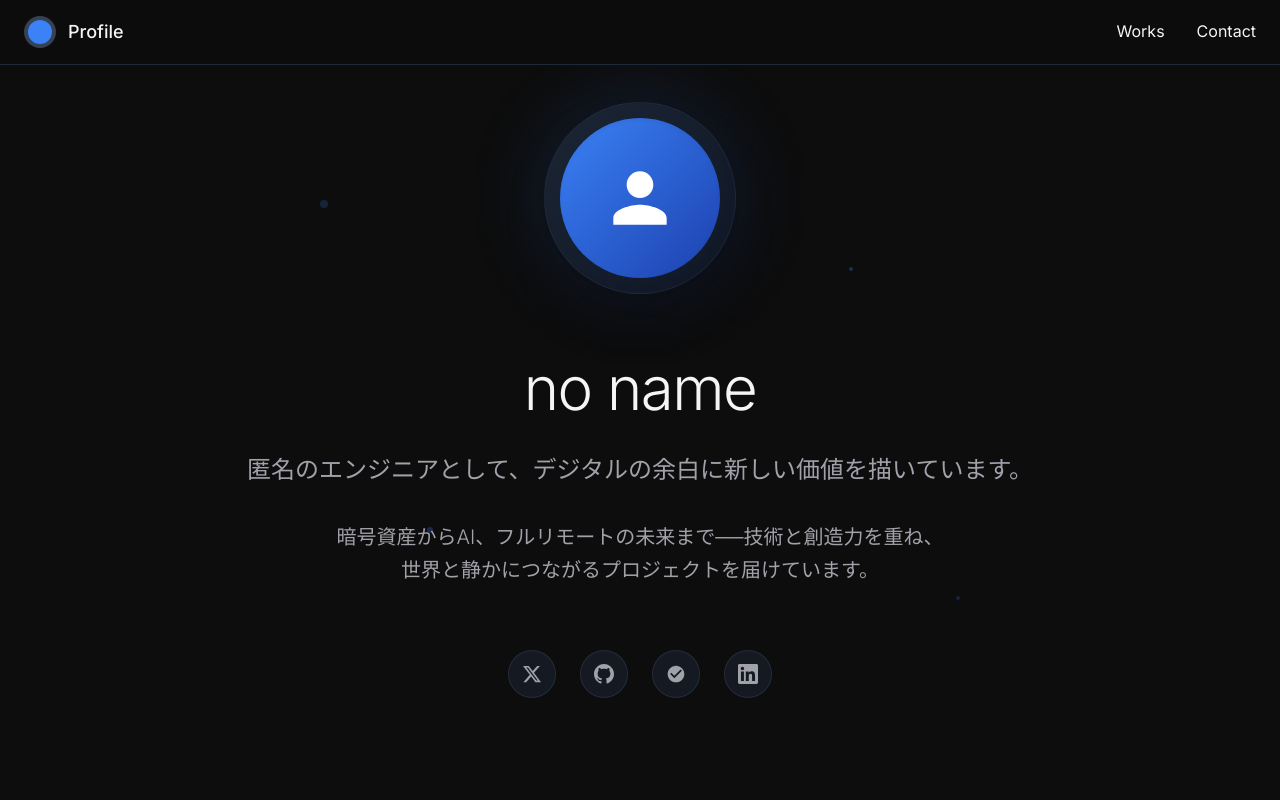
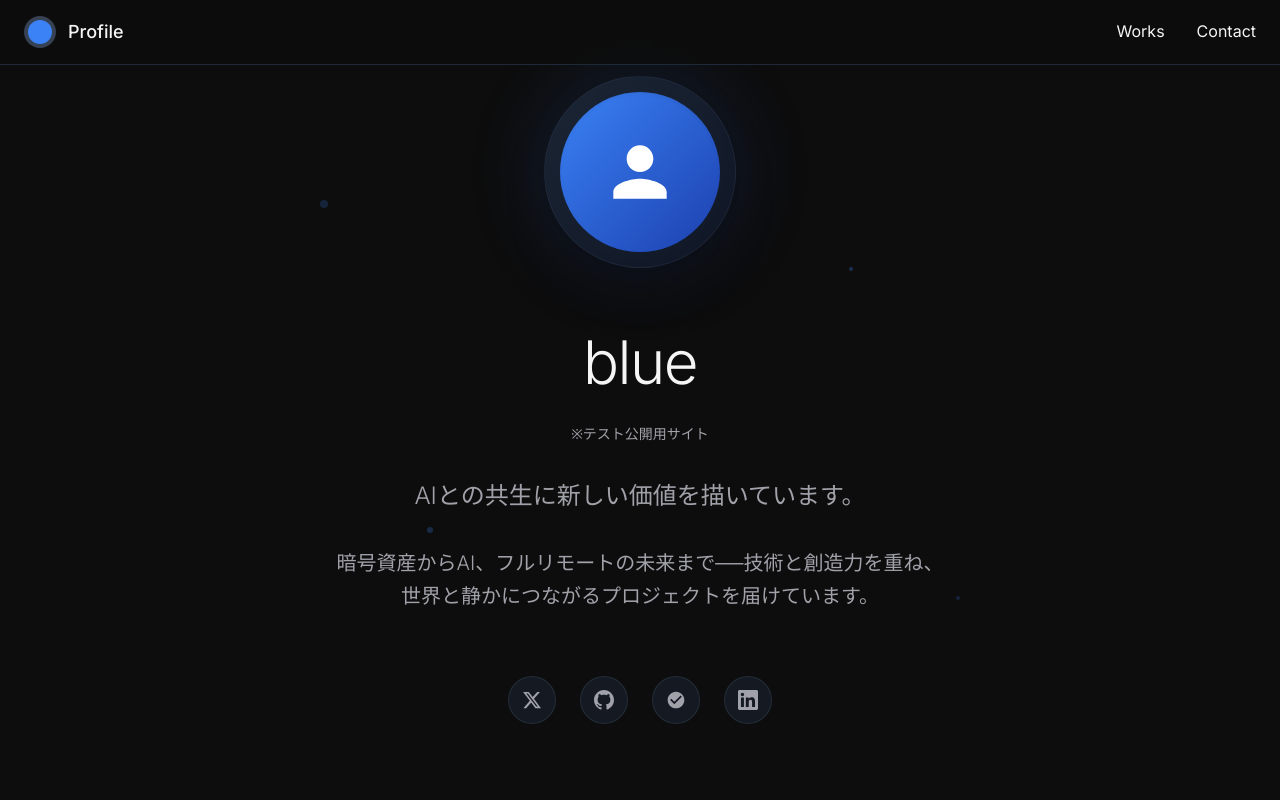
Before and after one commit to kazekage-210/portfolio-site2, a Next.js app: page / in a window 1280 px wide. Shown: the top 800 px of the page. Built offline with nearby package versions, Linux system fonts and the light colour scheme.

Commit message:
fix: apply multiple updates including type safety and UI text

```diff
--- a/src/components/Hero.tsx
+++ b/src/components/Hero.tsx
@@ -80,8 +80,17 @@ const Hero = () => {
           transition={{ duration: 0.8, delay: 0.4 }}
           className="text-5xl md:text-6xl font-light text-[#f5f5f5] mb-8 tracking-tight"
         >
-          no name
+          blue
         </motion.h1>
+
+        <motion.div
+          initial={{ opacity: 0, y: 20 }}
+          animate={{ opacity: 1, y: 0 }}
+          transition={{ duration: 0.6, delay: 0.5 }}
+          className="mb-8"
+        >
+          <p className="text-sm text-[#a1a1aa] font-light">※テスト公開用サイト</p>
+        </motion.div>
 
         <motion.div
           initial={{ opacity: 0, y: 30 }}
@@ -90,7 +99,7 @@ const Hero = () => {
           className="max-w-4xl mx-auto mb-16"
         >
           <p className="text-xl md:text-2xl text-[#a1a1aa] leading-relaxed mb-8 font-light">
-            匿名のエンジニアとして、デジタルの余白に新しい価値を描いています。
+            AIとの共生に新しい価値を描いています。
           </p>
           <p className="text-lg md:text-xl text-[#a1a1aa] leading-relaxed font-light">
             暗号資産からAI、フルリモートの未来まで──技術と創造力を重ね、<br />
```
Also changed, not shown: package.json (+5 -5 lines).
